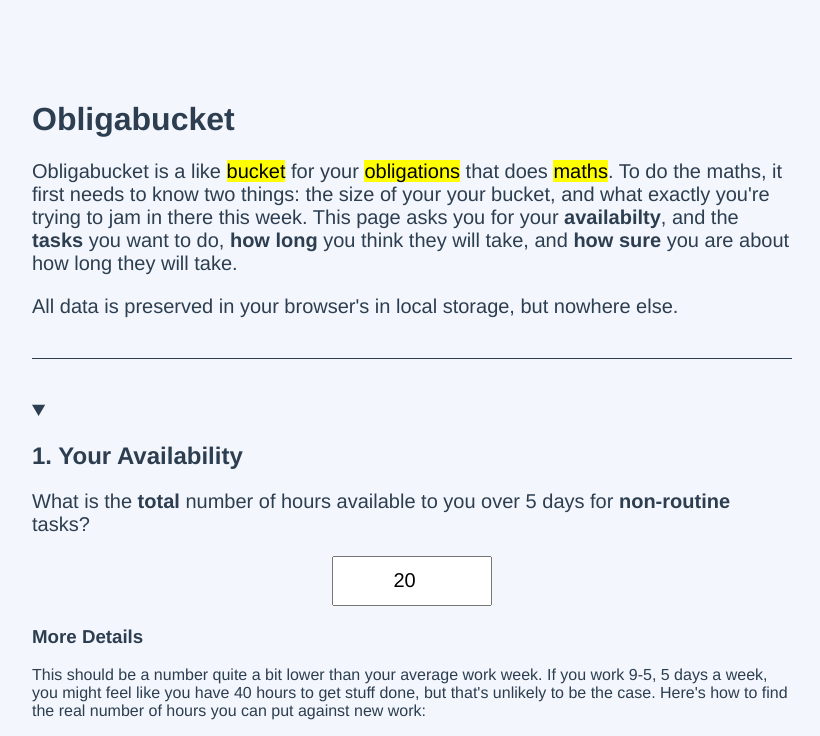
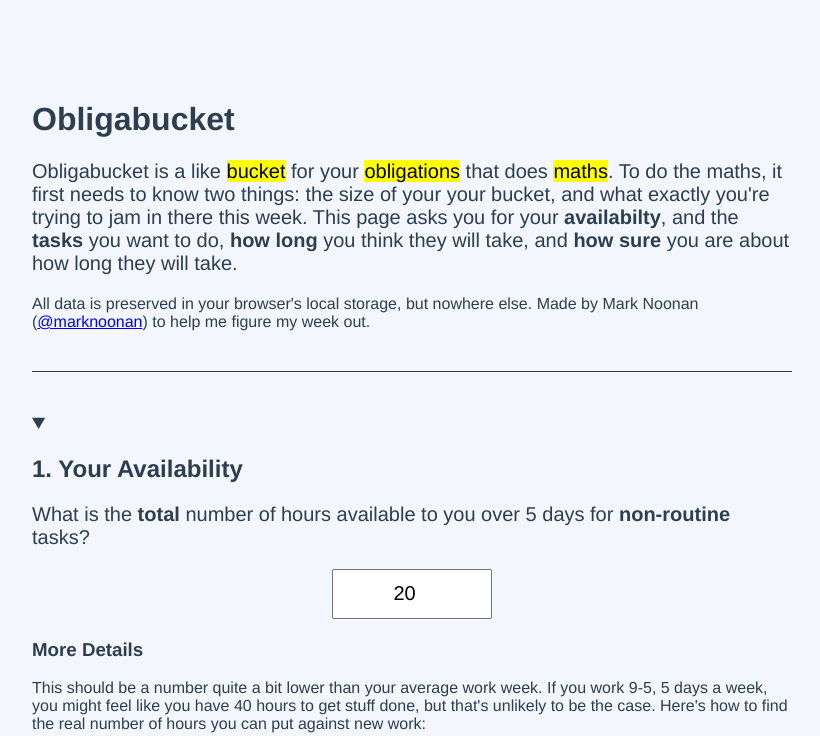
Before and after one commit to marktnoonan/obligabucket, a Vue app: page / in a window 1280 px wide. Shown: the top 736 px of the page, without its empty margins (228-1048 px from the left). Built offline with nearby package versions, Linux system fonts and the light colour scheme.

Commit message:
minor tweaks

```diff
--- a/src/components/Bucket.vue
+++ b/src/components/Bucket.vue
@@ -11,7 +11,7 @@
       <strong>how long</strong> you think they will take, and
       <strong>how sure</strong> you are about how long they will take.
     </p>
-    <p>All data is preserved in your browser's in local storage, but nowhere else.</p>
+    <p class="body-text">All data is preserved in your browser's local storage, but nowhere else. Made by Mark Noonan (<a href="https://twitter.com/marktnoonan">@marknoonan</a>) to help me figure my week out.</p>
     <hr />
     <details open>
       <summary>
@@ -336,6 +336,10 @@ summary:focus {
   outline: 1px solid rgba(0, 0, 0, 0.4);
 }
 
+ol li {
+  margin-bottom: 10px;
+}
+
 @media screen and (max-width: 600px) {
   .results {
     flex-direction: column;
@@ -360,5 +364,11 @@ summary:focus {
   select {
     width: 100%;
   }
+  ol {
+    padding-left: 12px;
+  }
+  ol li {
+    margin-bottom: 20px;
+  }
 }
 </style>
```
